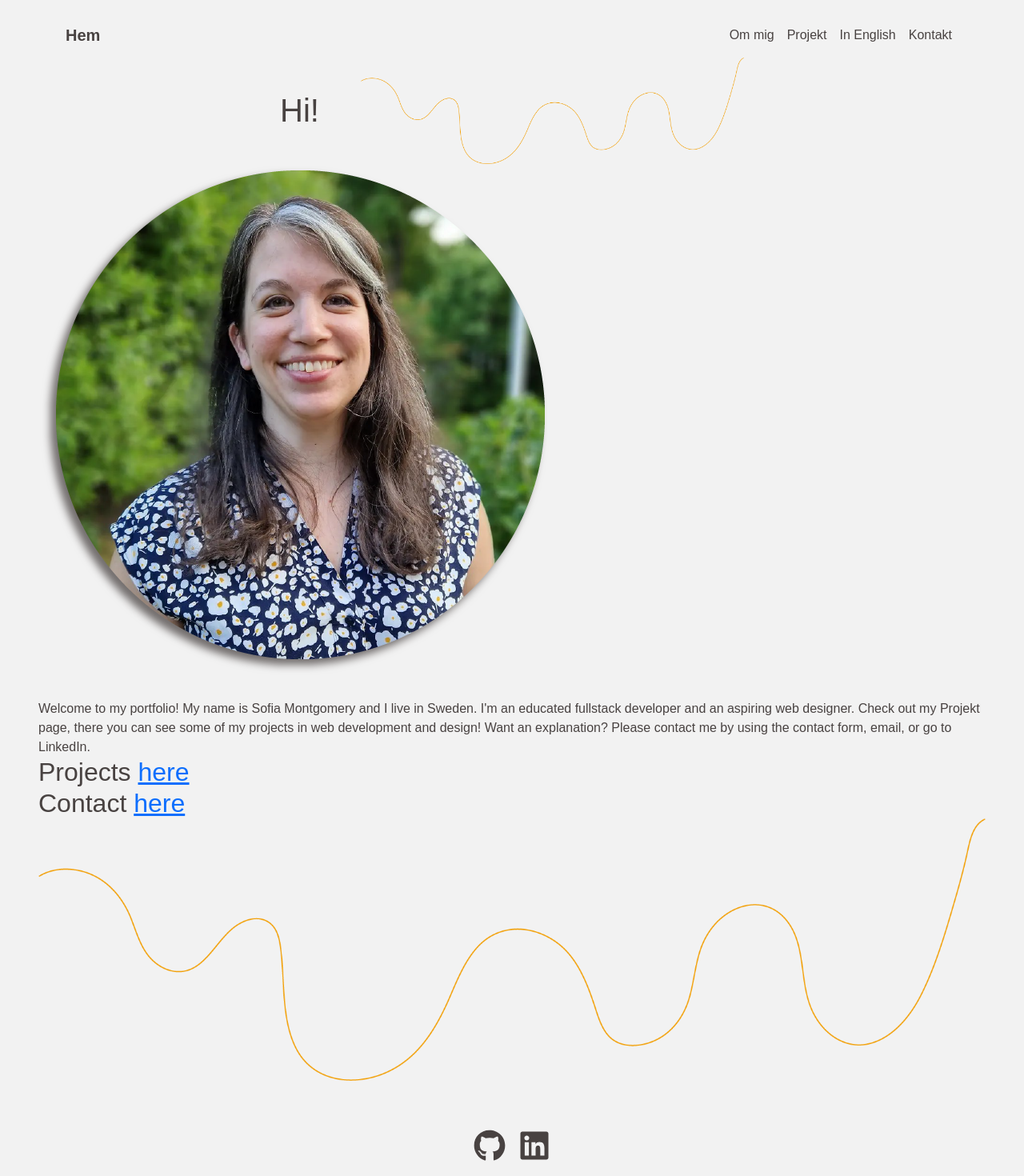
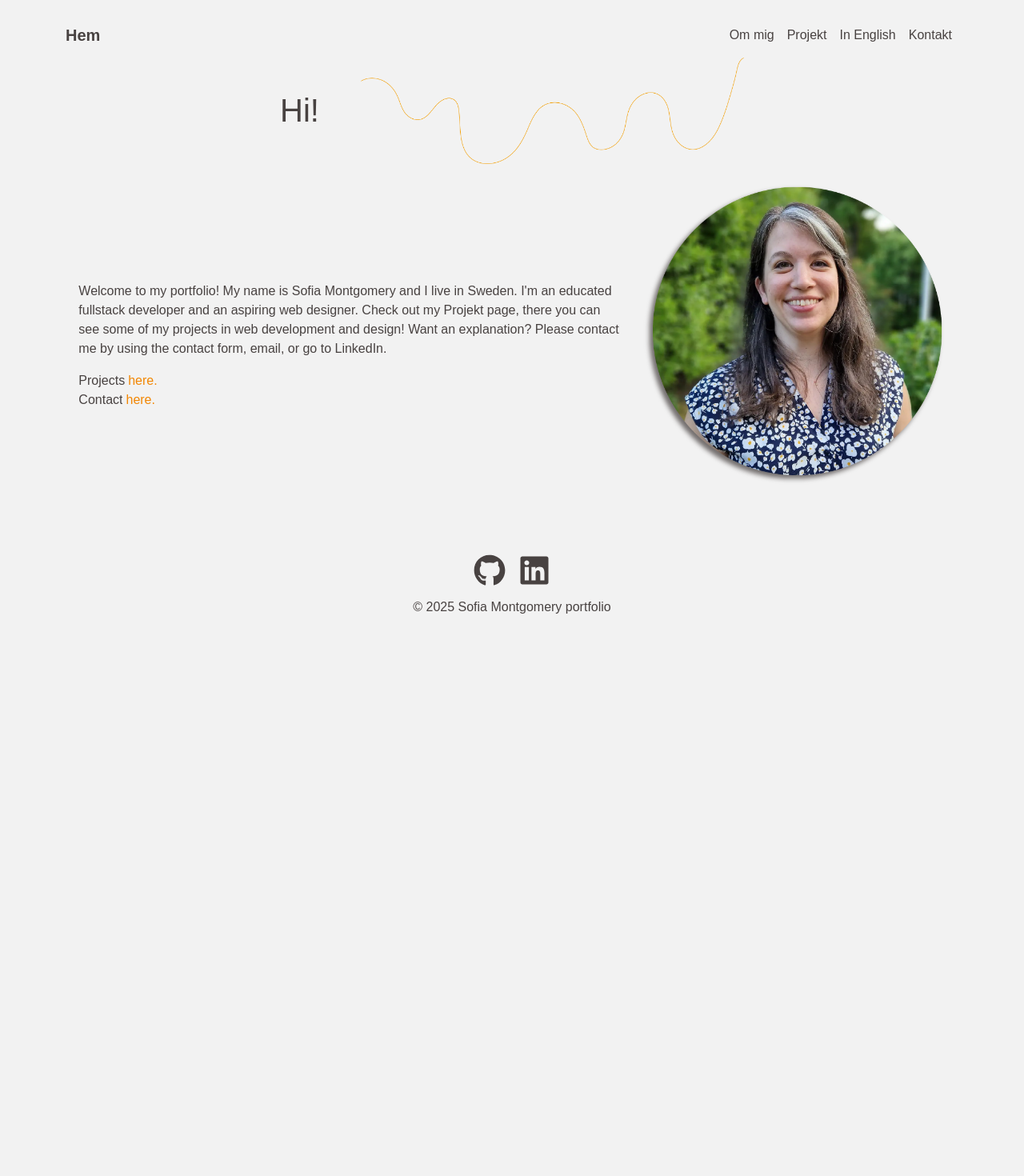
Before and after one commit to fiamont/new-portfolio, a React (Vite) app: page /inEnglish in a window 1280 px wide. Shown: the top 1470 px of the page at 80% size. After the commit the page ends 819 px from the top, so only its background shows below. Built offline with nearby package versions, Linux system fonts and the light colour scheme; a web font is replaced by a local one.

Commit message:
fixed text design in inenglish

```diff
--- a/src/pages/InEnglish.jsx
+++ b/src/pages/InEnglish.jsx
@@ -4,6 +4,12 @@ import { Link } from "react-router-dom";
 import curvyLineOrange from "./../assets/curvyLineOrange.png";
 import meRound from "./../assets/meRound.png";
 import { Row, Col } from "react-bootstrap";
+import styled from "styled-components";
+
+const StyledLink = styled(Link)`
+  text-decoration: none;
+  color: var(--orange-color);
+`;
 
 function InEnglish() {
   return (
@@ -20,21 +26,33 @@ function InEnglish() {
           />
         </Col>
       </Row>
-      <img src={meRound} alt="me round" className="img-fluid" />
-      <TextBox>{inEnglishText.content}</TextBox>
-      <div>
-        <h2>
-          Projects <Link to="/projects">here</Link>
-        </h2>
-        <h2>
-          Contact <Link to="/contact">here</Link>
-        </h2>
-        <img
-          src={curvyLineOrange}
-          alt="curvyLineOrange"
-          className="img-fluid"
-        />
-      </div>
+
+      <Row className="d-flex justify-content-center align-items-center pt-4 pb-4">
+        <Col xs={9} md={7} className="justify-content-center">
+          <TextBox>{inEnglishText.content}</TextBox>
+          <div className="pt-3">
+            <p>
+              Projects
+              <StyledLink to="/projects" className="ps-1 pe-1">
+                here.
+              </StyledLink>
+            </p>
+            <p>
+              Contact
+              <StyledLink to="/contact" className="ps-1 pe-1">
+                here.
+              </StyledLink>
+            </p>
+          </div>
+        </Col>
+        <Col
+          xs={9}
+          md={4}
+          className="d-flex justify-content-center align-items-center"
+        >
+          <img src={meRound} alt="me round" className="img-fluid" />
+        </Col>
+      </Row>
     </>
   );
 }
```
